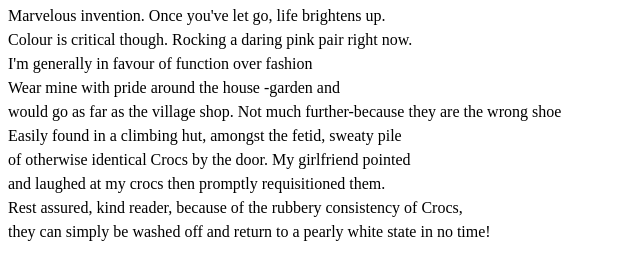
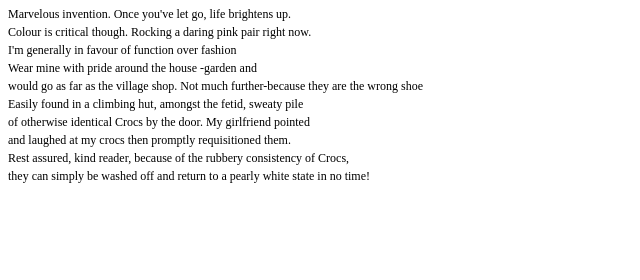
Before and after one commit to death-dick/death-dick.github.io, a plain HTML site: page crocs.html in a window 1280 px wide. Shown: the whole page, without its empty margins (0-640 px from the left). Drawn offline with Linux system fonts and the light colour scheme.

Commit message:
Update crocs.html

```diff
--- a/crocs.html
+++ b/crocs.html
@@ -3,7 +3,19 @@
 <title>crocs</title>
 <style>
 
-p {padding-left:30px;text-indent:-30px;line-height:1.0;margin-bottom:0.5em;margin-top:0;}
+  .proem {
+    position:absolute;
+    left:100px;
+    top:50px;
+   }
+  p {
+    padding-left:30px;
+    text-indent:-30px;
+    line-height:1.0;
+    margin-bottom:0.5em;
+    margin-top:0;
+    font-size:12px;
+   }
 
 </style>
 </head>
```
